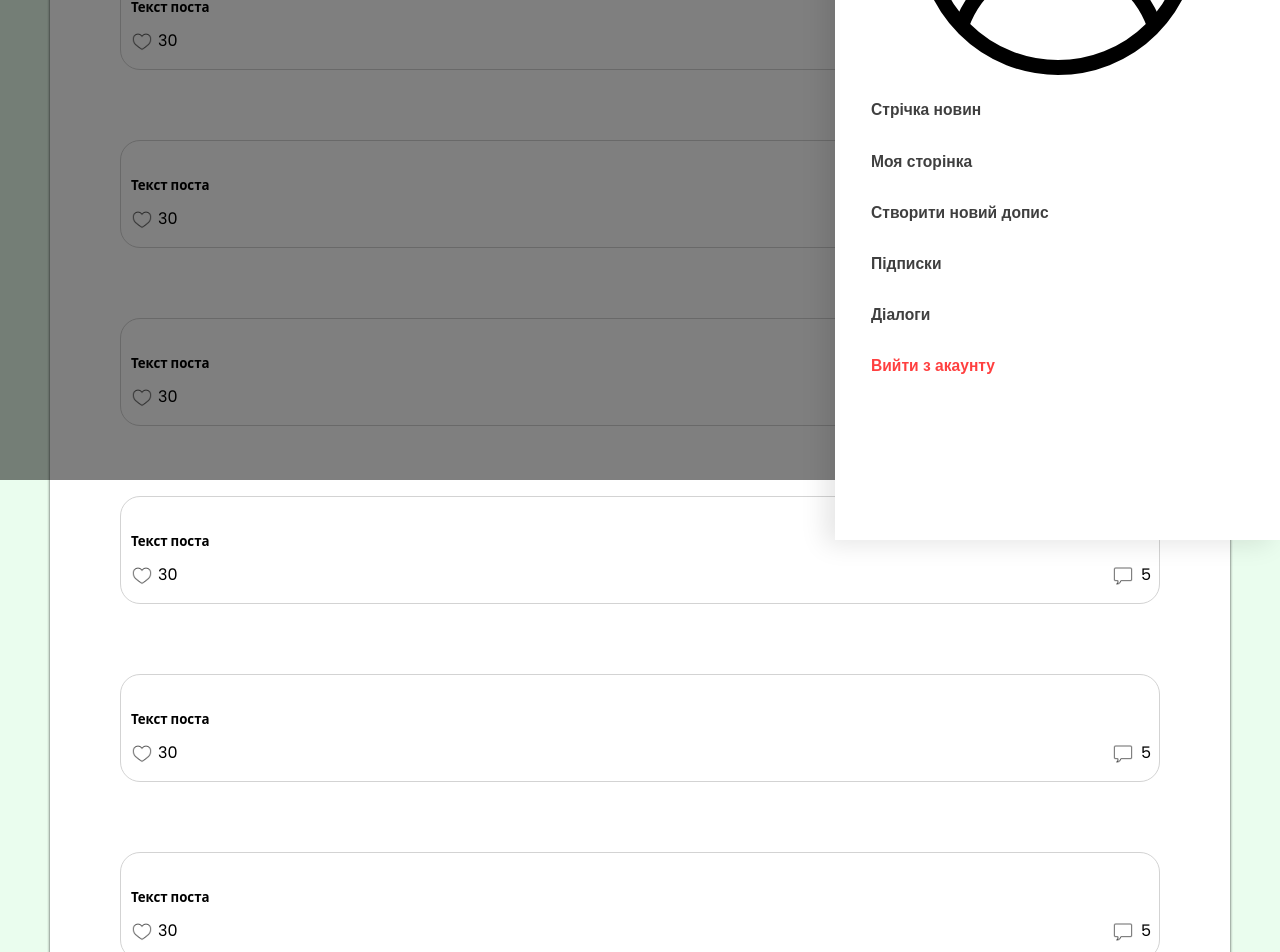
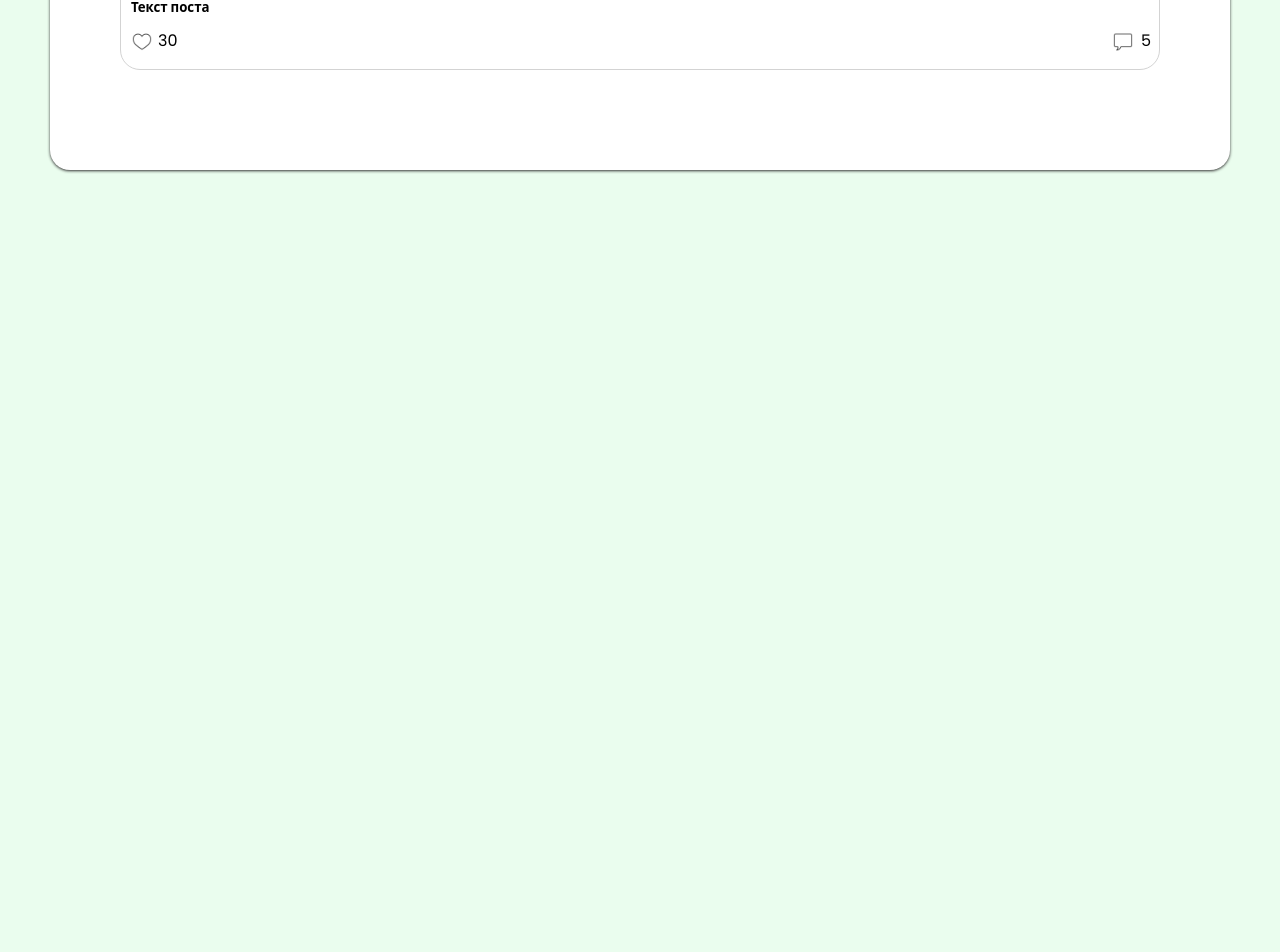
Before and after one commit to Sl0wdive/MERN-Social-Media-Frontend, a React (Create React App) app: page / in a window 1280 px wide. Shown: the part 320-1272 px from the top of the page. After the commit the page ends 800 px from the top, so only its background shows below. Built offline with nearby package versions, Linux system fonts and the light colour scheme.

Commit message:
components start

```diff
--- a/src/App.js
+++ b/src/App.js
@@ -1,163 +1,18 @@
+
+import PostBlock from './components/PostBlock';
+import Header from './components/Header';
+import Drawer from './components/Drawer';
+
 function App() {
   return (
 
     <div className="Wrapper">
-      <div className="DrawerShadow">
-        <div className="Drawer">
-          <h2>Username</h2>
+      <Drawer/>
+      <Header/>
 
-          <div className="UserInfo">
-            <img width = {300} height = {300} src = "/img/user.svg"/>
-            <div className="UserMenu">
-              <button className="ButtonHome">
-                <h3>Стрічка новин</h3>
-              </button>
-              <br/>
-              <button className="ButtonMyPost">
-                <h3>Моя сторінка</h3>
-              </button>
-              <br/>
-              <button className="ButtonCreatePost">
-                <h3>Створити новий допис</h3>
-              </button>
-              <br/>
-              <button className="ButtonMyFollowings">
-                <h3>Підписки</h3>
-              </button>
-              <br/>
-              <button className="ButtonChats">
-                <h3>Діалоги</h3>
-              </button>
-              <br/>
-              <button className="ButtonLogout">
-                <h3>Вийти з акаунту</h3>
-              </button>
-              <br/>
-            </div>
-          </div>
-        </div>
-      </div>
-
-      <header>
-        <div className="HeaderLeft">
-          <h1>Svitlir</h1>
-        </div>
-        <div className="HeaderRight">
-          <p>
-            Username
-          </p>
-          <img width={30} height ={30} src = "/img/user.svg" />
-        </div>
-      </header>
       <div className="Content">
         <h2>Стрічка новин</h2>
-        <div className="Post">
-          <img src=""/>
-          <h5> Текст поста</h5>
-          <div className="BottomPost">
-            <div className="BPLeft">
-              <button className="ButtonLike">
-                <img width={20} height ={20} src = "/img/like.png" alt="like"/>
-              </button>
-              <p>30</p>
-            </div>
-            <div className="BPRight">
-              <button className="ButtonComment">
-                <img width={20} height ={20} src = "/img/comment.png" />
-              </button>
-              <p>5</p>
-            </div>
-          </div>
-        </div>
-
-
-        <div className="Post">
-          <img src=""/>
-          <h5> Текст поста</h5>
-          <div className="BottomPost">
-            <div className="BPLeft">
-              <button className="ButtonLike">
-                <img width={20} height ={20} src = "/img/like.png" alt="like"/>
-              </button>
-              <p>30</p>
-            </div>
-            <div className="BPRight">
-              <button className="ButtonComment">
-                <img width={20} height ={20} src = "/img/comment.png" />
-              </button>
-              <p>5</p>
-            </div>
-          </div>
-        </div><div className="Post">
-          <img src=""/>
-          <h5> Текст поста</h5>
-          <div className="BottomPost">
-            <div className="BPLeft">
-              <button className="ButtonLike">
-                <img width={20} height ={20} src = "/img/like.png" alt="like"/>
-              </button>
-              <p>30</p>
-            </div>
-            <div className="BPRight">
-              <button className="ButtonComment">
-                <img width={20} height ={20} src = "/img/comment.png" />
-              </button>
-              <p>5</p>
-            </div>
-          </div>
-        </div><div className="Post">
-          <img src=""/>
-          <h5> Текст поста</h5>
-          <div className="BottomPost">
-            <div className="BPLeft">
-              <button className="ButtonLike">
-                <img width={20} height ={20} src = "/img/like.png" alt="like"/>
-              </button>
-              <p>30</p>
-            </div>
-            <div className="BPRight">
-              <button className="ButtonComment">
-                <img width={20} height ={20} src = "/img/comment.png" />
-              </button>
-              <p>5</p>
-            </div>
-          </div>
-        </div><div className="Post">
-          <img src=""/>
-          <h5> Текст поста</h5>
-          <div className="BottomPost">
-            <div className="BPLeft">
-              <button className="ButtonLike">
-                <img width={20} height ={20} src = "/img/like.png" alt="like"/>
-              </button>
-              <p>30</p>
-            </div>
-            <div className="BPRight">
-              <button className="ButtonComment">
-                <img width={20} height ={20} src = "/img/comment.png" />
-              </button>
-              <p>5</p>
-            </div>
-          </div>
-        </div><div className="Post">
-          <img src=""/>
-          <h5> Текст поста</h5>
-          <div className="BottomPost">
-            <div className="BPLeft">
-              <button className="ButtonLike">
-                <img width={20} height ={20} src = "/img/like.png" alt="like"/>
-              </button>
-              <p>30</p>
-            </div>
-            <div className="BPRight">
-              <button className="ButtonComment">
-                <img width={20} height ={20} src = "/img/comment.png" />
-              </button>
-              <p>5</p>
-            </div>
-          </div>
-        </div>
-
+        <PostBlock/>
 
       </div>
     </div>
--- /dev/null
+++ b/src/components/Drawer.js
@@ -0,0 +1,40 @@
+function Drawer(){
+    return(
+        <div style={{display: 'none'}} className="DrawerShadow">
+            <div className="Drawer">
+                <h2>Username</h2>
+                <div className="UserInfo">
+                    <img width = {300} height = {300} src = "/img/user.svg"/>
+                    <div className="UserMenu">
+                        <button className="ButtonHome">
+                            <h3>Стрічка новин</h3>
+                        </button>
+                        <br/>
+                        <button className="ButtonMyPost">
+                            <h3>Моя сторінка</h3>
+                        </button>
+                        <br/>
+                        <button className="ButtonCreatePost">
+                            <h3>Створити новий допис</h3>
+                        </button>
+                        <br/>
+                        <button className="ButtonMyFollowings">
+                            <h3>Підписки</h3>
+                        </button>
+                        <br/>
+                        <button className="ButtonChats">
+                            <h3>Діалоги</h3>
+                        </button>
+                        <br/>
+                        <button className="ButtonLogout">
+                            <h3>Вийти з акаунту</h3>
+                        </button>
+                        <br/>
+                    </div>
+                </div>
+            </div>
+        </div>
+    );
+}
+
+export default Drawer;
--- /dev/null
+++ b/src/components/Header.js
@@ -0,0 +1,17 @@
+function Header(){
+    return(
+        <header>
+            <div className="HeaderLeft">
+                <h1>Svitlir</h1>
+            </div>
+            <div className="HeaderRight">
+                <p>
+                    Username
+                </p>
+            <img width={30} height ={30} src = "/img/user.svg" />
+            </div>
+        </header>
+    );
+}
+
+export default Header;
--- /dev/null
+++ b/src/components/PostBlock.js
@@ -0,0 +1,24 @@
+function PostBlock(){
+    return(
+    <div className="Post">
+        <img src=""/>
+        <h5> Текст поста</h5>
+        <div className="BottomPost">
+            <div className="BPLeft">
+                <button className="ButtonLike">
+                    <img width={20} height ={20} src = "/img/like.png" alt="like"/>
+                </button>
+                <p>30</p>
+            </div>
+            <div className="BPRight">
+                <button className="ButtonComment">
+                    <img width={20} height ={20} src = "/img/comment.png" />
+                </button>
+                <p>5</p>
+            </div>
+        </div>
+    </div>
+    );
+}
+
+export default PostBlock;
```
